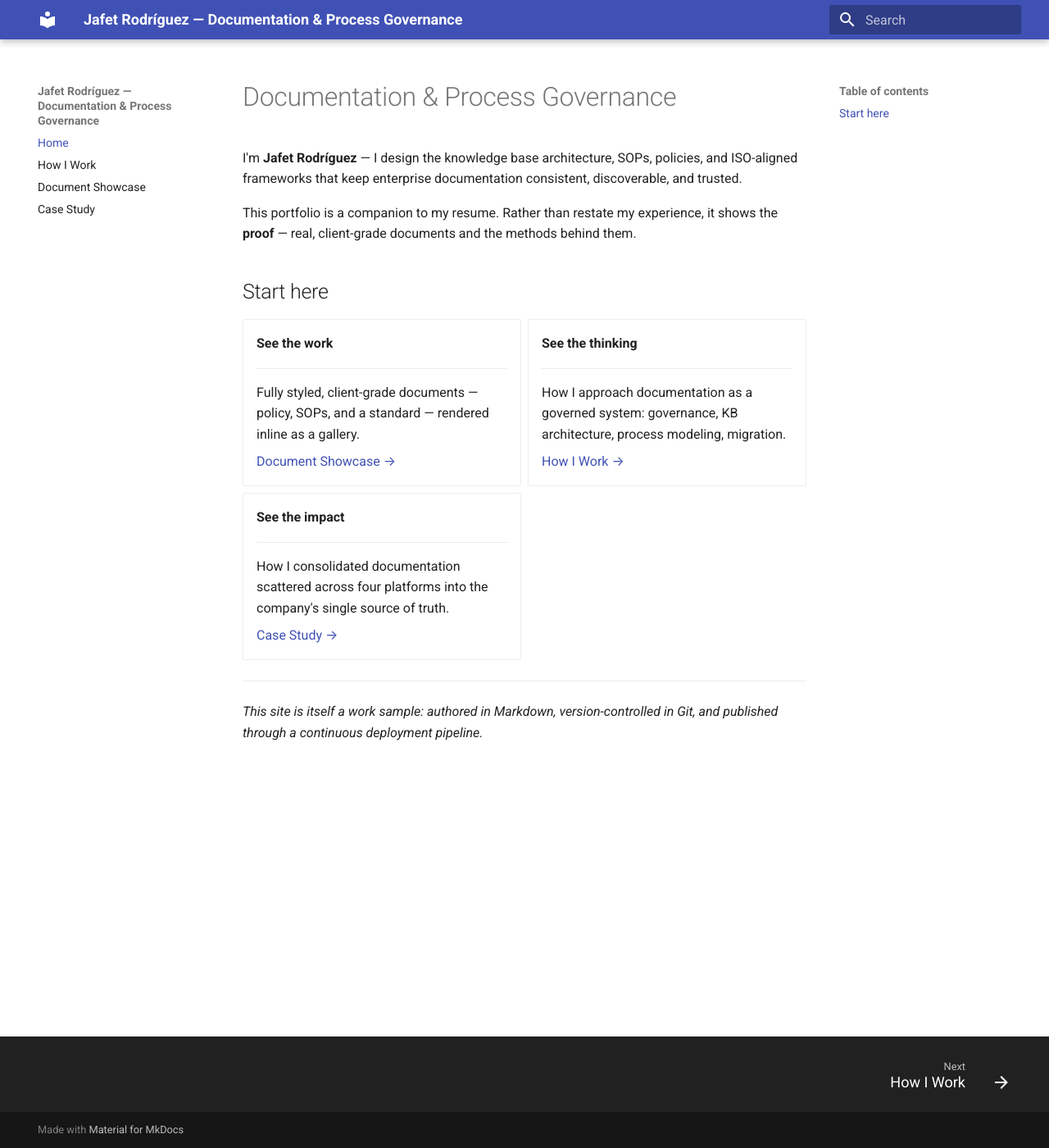
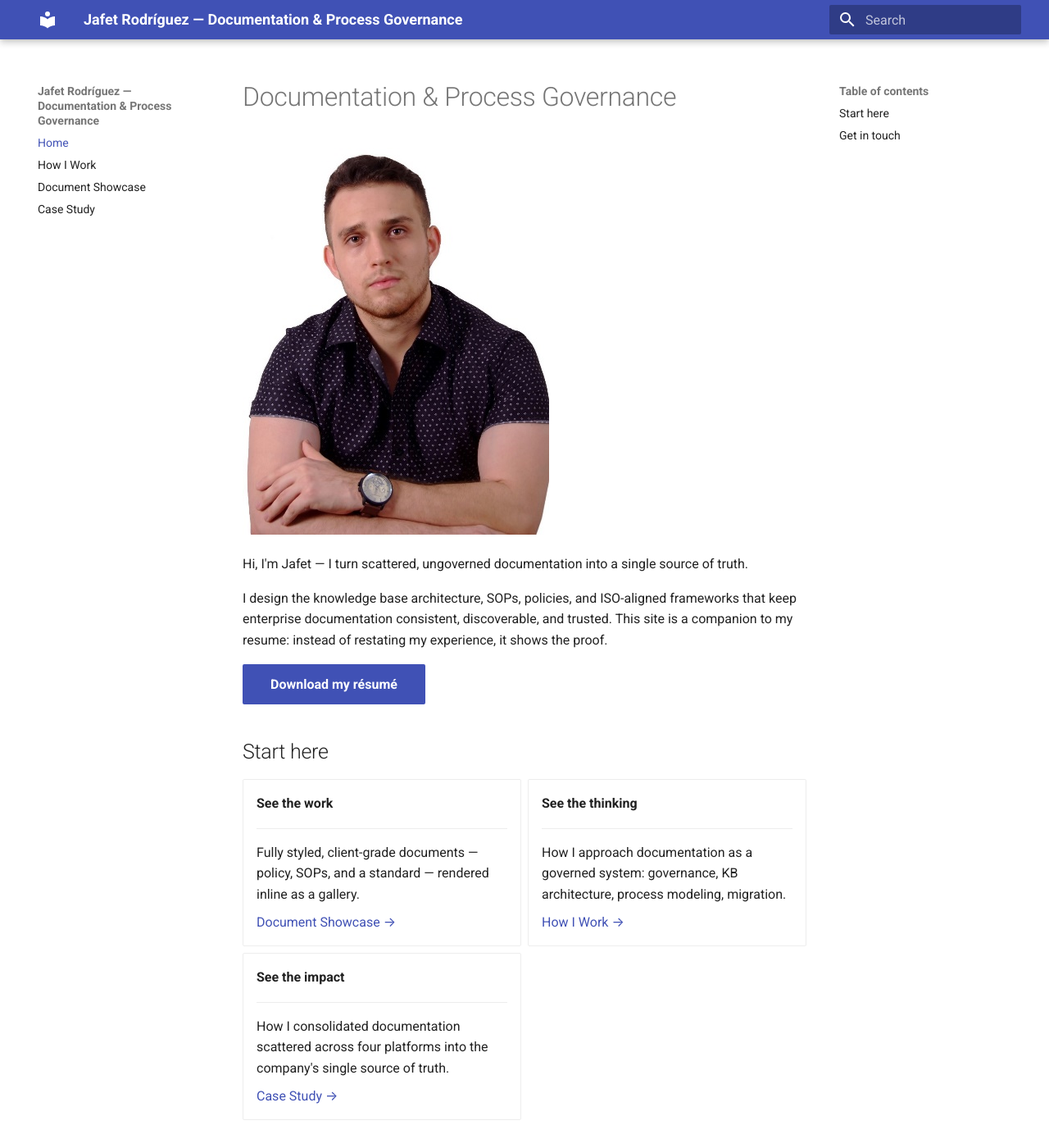
Before and after one commit to JafetRodri/docs-portfolio, an MkDocs documentation site: the page built from docs/index.md, in a window 1280 px wide and 1400 px high. Shown: the whole window at 82% size. Built offline with MkDocs 1.6.1 and Material for MkDocs 9.7.7, drawn with Linux system fonts in a browser that asks for light colours; some of the changed text lies outside the part shown.

Commit message:
Add files via upload

```diff
--- a/docs/index.md
+++ b/docs/index.md
@@ -1,8 +1,15 @@
 # Documentation & Process Governance
 
-I'm **Jafet Rodríguez** — I design the knowledge base architecture, SOPs, policies, and ISO-aligned frameworks that keep enterprise documentation consistent, discoverable, and trusted.
+<div class="hero" markdown>
+![Jafet Rodríguez](assets/jafet.jpg){ .hero-photo }
+<div class="hero-text" markdown>
+<p class="tagline">Hi, I'm Jafet — I turn scattered, ungoverned documentation into a single source of truth.</p>
 
-This portfolio is a companion to my resume. Rather than restate my experience, it shows the **proof** — real, client-grade documents and the methods behind them.
+I design the knowledge base architecture, SOPs, policies, and ISO-aligned frameworks that keep enterprise documentation consistent, discoverable, and trusted. This site is a companion to my resume: instead of restating my experience, it shows the proof.
+
+[Download my résumé](assets/Jafet-Rodriguez-Resume.pdf){ .md-button .md-button--primary }
+</div>
+</div>
 
 ## Start here
 
@@ -34,6 +41,13 @@ This portfolio is a companion to my resume. Rather than restate my experience, i
 
 </div>
 
+## Get in touch
+
+If something here resonates, I'd be glad to talk.
+
+- **Email:** [jafetrodriguez51@gmail.com](mailto:jafetrodriguez51@gmail.com)
+- **LinkedIn:** [linkedin.com/in/jafet-cadalzo](https://www.linkedin.com/in/jafet-cadalzo-a2a6b721b/)
+
 ---
 
 *This site is itself a work sample: authored in Markdown, version-controlled in Git, and published through a continuous deployment pipeline.*
```
